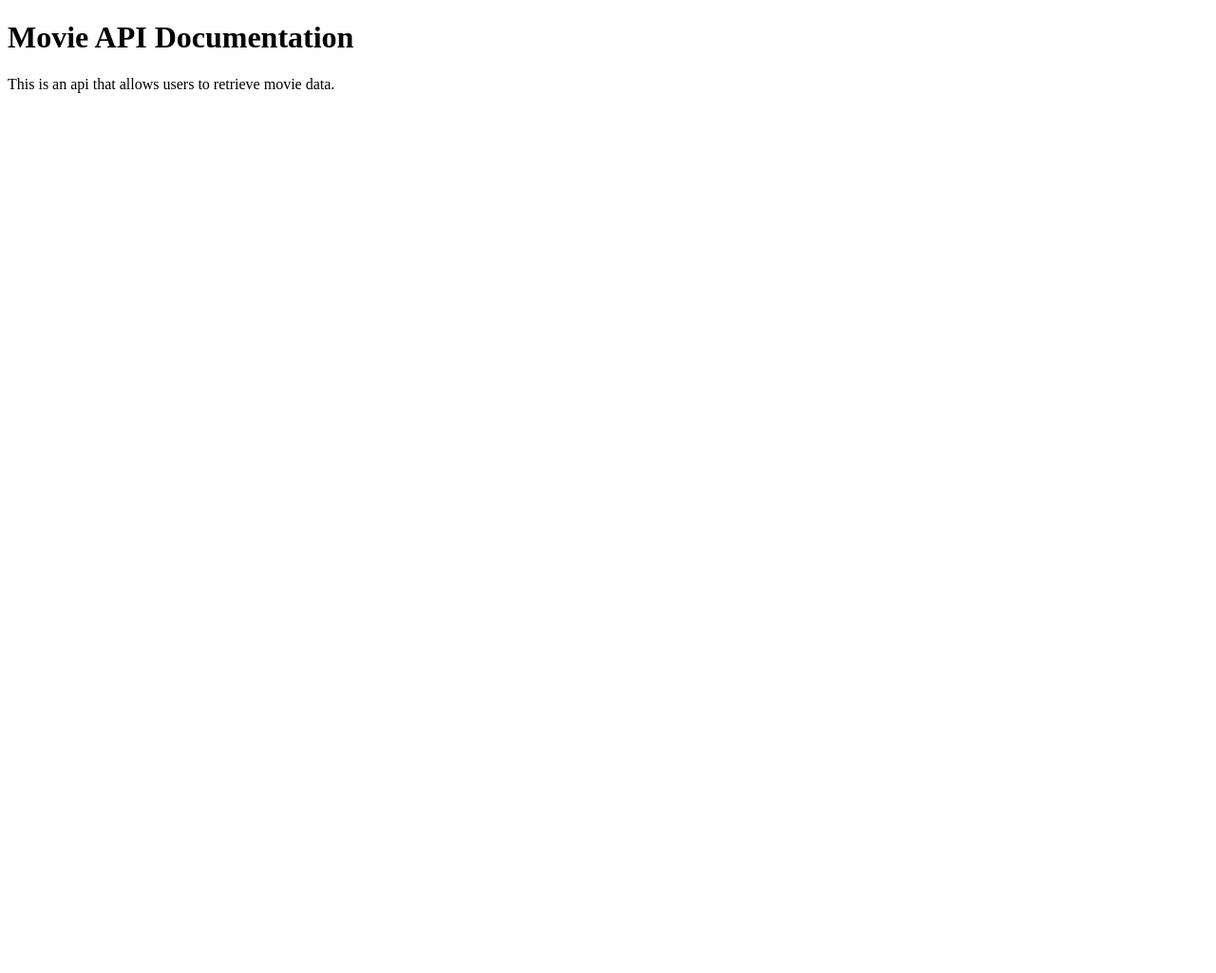
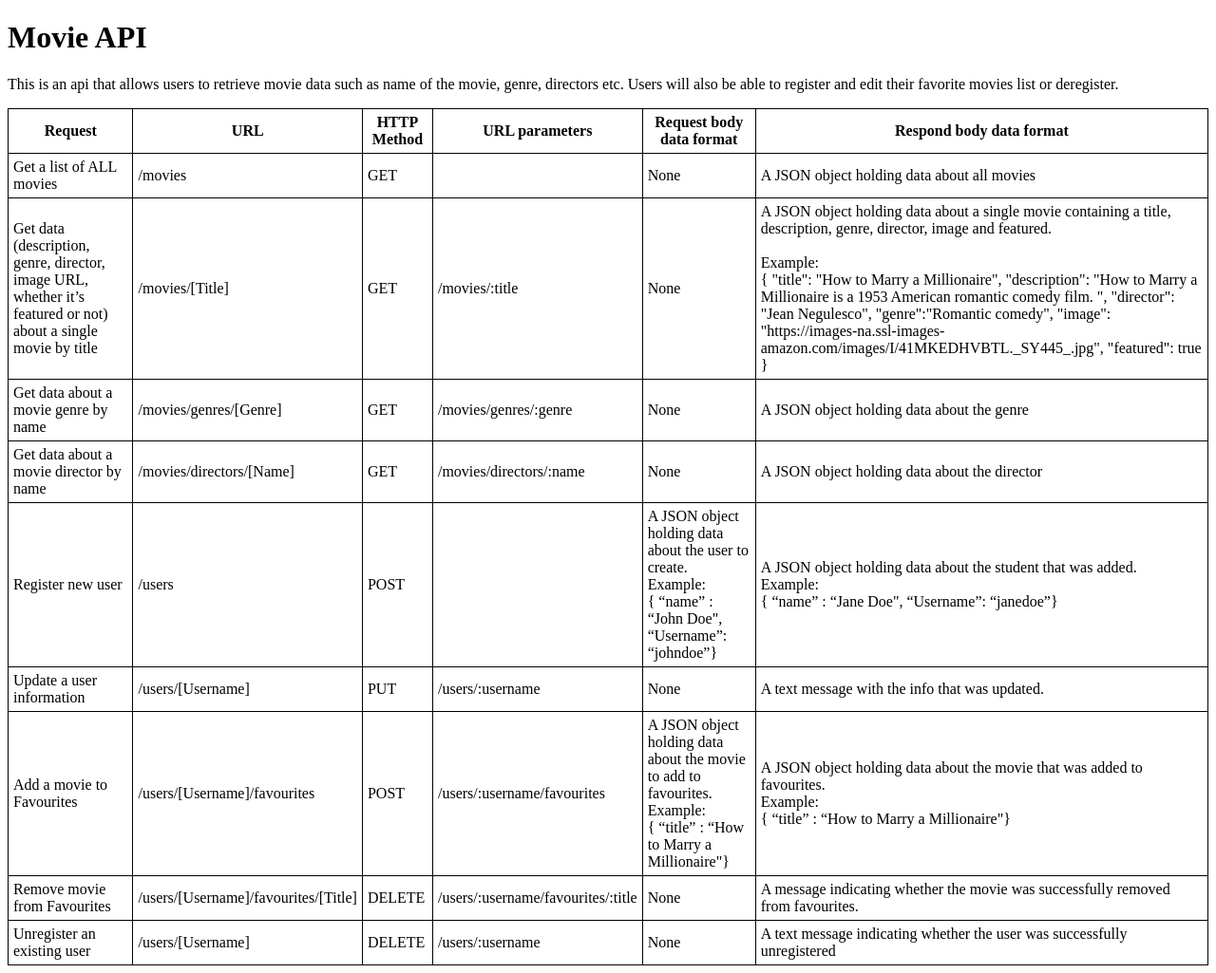
Before and after one commit to camelianijloveanu/movie_api, a website: page public/documentation.html in a window 1280 px wide. Shown: the whole page at 95% size. Before the commit the page ends 800 px from the top, so only its background shows below. Drawn offline with Linux system fonts and the light colour scheme.

Commit message:
Updated documentation with table for each request

```diff
--- a/public/documentation.html
+++ b/public/documentation.html
@@ -4,12 +4,117 @@
 <head>
   <meta charset="UTF-8">
   <meta name="viewport" content="width=device-width, initial-scale=1.0">
-  <title>Movie API Documentation</title>
+  <title>Movie API</title>
+  <style>
+    table, th, td {
+    border: 1px solid black;
+    border-collapse: collapse;
+    }
+    th, td {
+    padding: 5px;
+    }
+  </style>
 </head>
 
 <body>
-  <h1>Movie API Documentation</h1>
-  <p>This is an api that allows users to retrieve movie data.</p>
+  <h1>Movie API</h1>
+  <p>This is an api that allows users to retrieve movie data such as name of the movie, genre, directors etc.
+     Users will also be able to register and edit their favorite movies list or deregister.</p>
+
+     <table>
+ <tr>
+   <th>Request</th>
+   <th>URL</th>
+   <th>HTTP Method</th>
+   <th>URL parameters</th>
+   <th>Request body data format</th>
+   <th>Respond body data format</th>
+ </tr>
+ <tr>
+   <td>Get a list of ALL movies</td>
+   <td>/movies</td>
+   <td>GET</td>
+   <td></td>
+   <td>None</td>
+   <td>A JSON object holding data about all movies</td>
+ </tr>
+ <tr>
+   <td>Get data (description, genre, director, image URL, whether it’s featured or not) about a single movie by title</td>
+   <td>/movies/[Title]</td>
+   <td>GET</td>
+   <td>/movies/:title</td>
+   <td>None</td>
+   <td>A JSON object holding data about a single movie containing a title, description, genre, director, image and featured. <br><br>
+   Example: <br>
+   {
+   "title": "How to Marry a Millionaire",
+   "description": "How to Marry a Millionaire is a 1953 American romantic comedy film. ",
+   "director": "Jean Negulesco",
+   "genre":"Romantic comedy",
+   "image": "https://images-na.ssl-images-amazon.com/images/I/41MKEDHVBTL._SY445_.jpg",
+   "featured": true
+ }<br></td>
+ </tr>
+ <tr>
+   <td>Get data about a movie genre by name</td>
+   <td>/movies/genres/[Genre]</td>
+   <td>GET</td>
+   <td>/movies/genres/:genre</td>
+   <td>None</td>
+   <td>A JSON object holding data about the genre</td>
+ </tr>
+ <tr>
+   <td>Get data about a movie director by name</td>
+   <td>/movies/directors/[Name]</td>
+   <td>GET</td>
+   <td>/movies/directors/:name</td>
+   <td>None</td>
+   <td>A JSON object holding data about the director</td>
+ </tr>
+ <tr>
+   <td>Register new user</td>
+   <td>/users</td>
+   <td>POST</td>
+   <td></td>
+   <td>A JSON object holding data about the user to create. <br> Example: <br> { “name” : “John Doe",
+“Username”: “johndoe”}</td>
+   <td>A JSON object holding data about the student that was added.
+<br>Example: <br> { “name” : “Jane Doe",
+“Username”: “janedoe”}</td>
+ </tr>
+ <tr>
+   <td>Update a user information</td>
+   <td>/users/[Username]</td>
+   <td>PUT</td>
+   <td>/users/:username</td>
+   <td>None</td>
+   <td>A text message with the info that was updated.</td>
+ </tr>
+ <tr>
+   <td>Add a movie to Favourites </td>
+   <td>/users/[Username]/favourites</td>
+   <td>POST</td>
+   <td>/users/:username/favourites</td>
+   <td>A JSON object holding data about the movie to add to favourites.<br> Example: <br>{ “title” : “How to Marry a Millionaire"}</td>
+   <td>A JSON object holding data about the movie that was added to favourites. <br> Example:<br> { “title” : “How to Marry a Millionaire"}</td>
+ </tr>
+ <tr>
+   <td>Remove movie from Favourites</td>
+   <td>/users/[Username]/favourites/[Title]</td>
+   <td>DELETE</td>
+   <td>/users/:username/favourites/:title</td>
+   <td>None</td>
+   <td>A message indicating whether the movie was successfully removed from favourites.</td>
+ </tr>
+ <tr>
+   <td>Unregister an existing user</td>
+   <td>/users/[Username]</td>
+   <td>DELETE</td>
+   <td>/users/:username</td>
+   <td>None</td>
+   <td>A text message indicating whether the user was successfully unregistered</td>
+ </tr>
+</table>
 </body>
 
 </html>
```
